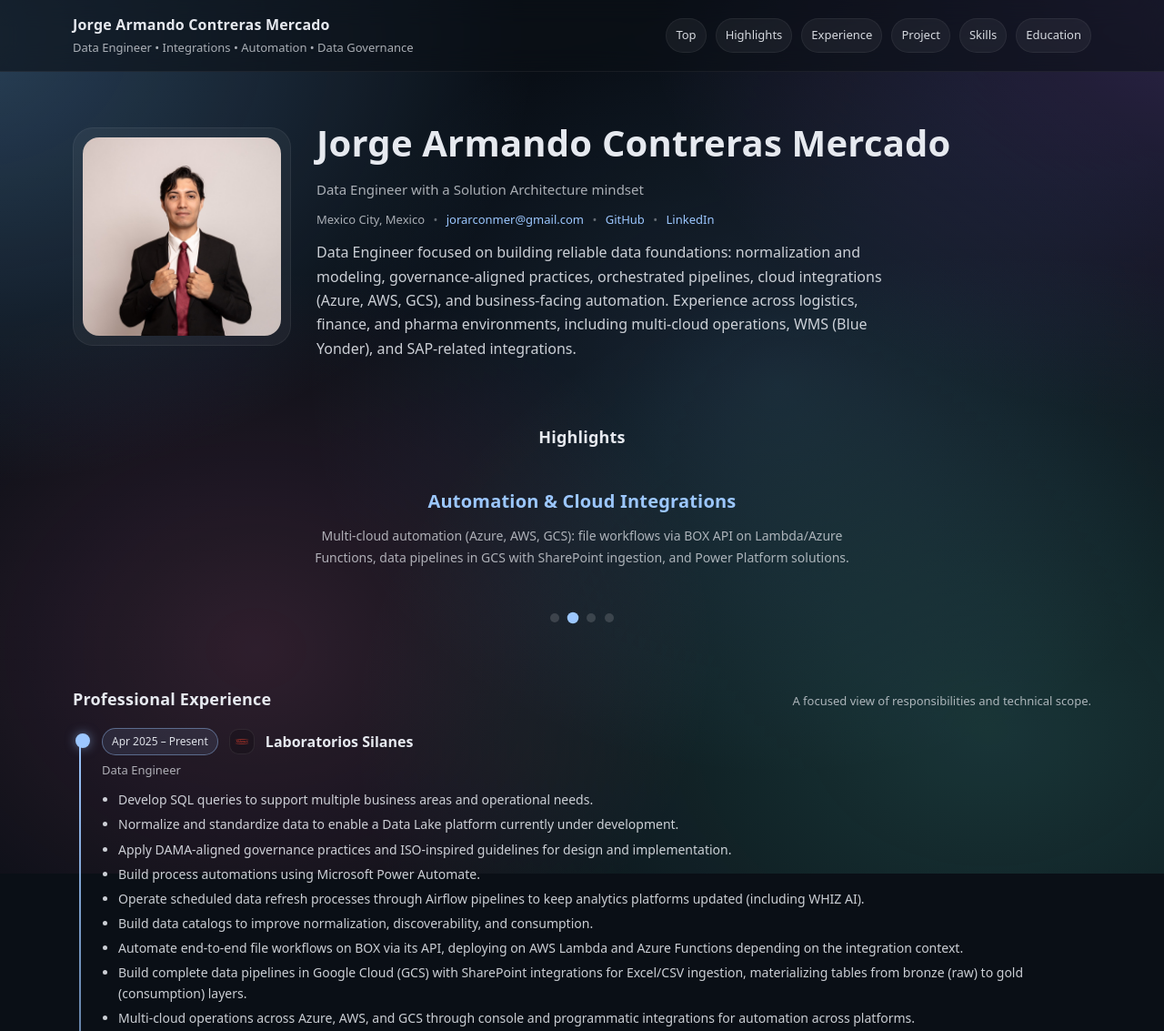
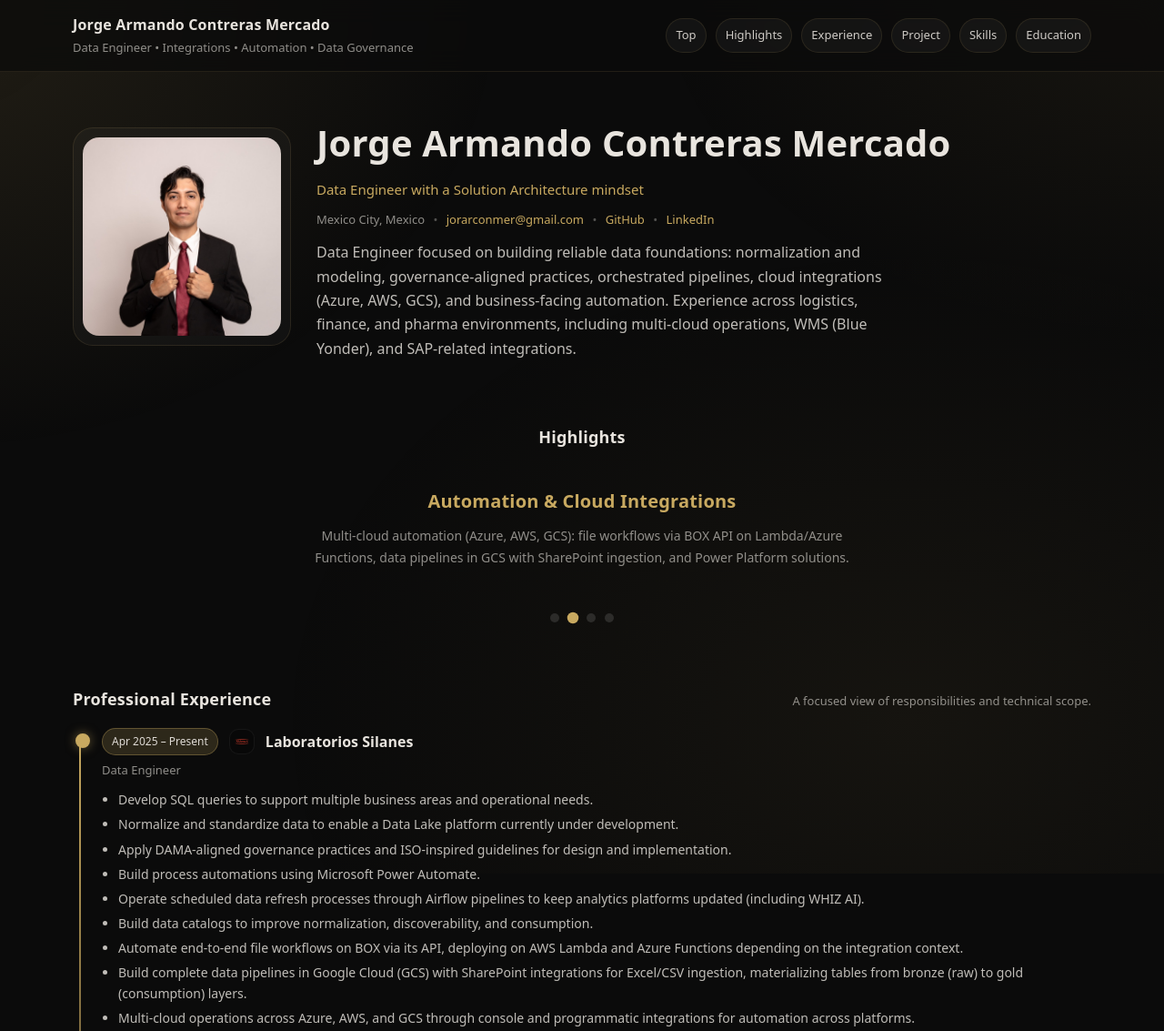
Before and after one commit to JACM8544/WebPortfolioJACM, a plain HTML site: page index.html in a window 1280 px wide. Shown: the top 1133 px of the page at 91% size. Drawn offline with Linux system fonts and the light colour scheme.

Commit message:
Fix carousel and rebrand to black & gold palette
- Fix carousel: switch from broken translateX to fade approach with absolute positioning
- New color palette: deep black (#0b0b0b) with gold accent (#c8a960)
- Subtle gold-tinted background gradients instead of blue/purple aurora
- Gold borders, dividers, pills, dots, and hover states throughout
- Warmer text tones to match the new palette

Co-Authored-By: Claude Opus 4.6 (1M context) <noreply@anthropic.com>

```diff
--- a/index.html
+++ b/index.html
@@ -339,19 +339,17 @@
     document.getElementById("lastUpdated").textContent =
       now.toLocaleDateString("en-US", { year: "numeric", month: "long", day: "numeric" });
 
-    /* ── Carousel ── */
+    /* ── Carousel (fade) ── */
     (function () {
-      const track = document.querySelector(".carousel__track");
-      const slides = document.querySelectorAll(".carousel__slide");
-      const dots = document.querySelectorAll(".carousel__dot");
-      let current = 0;
-      let interval;
+      var slides = document.querySelectorAll(".carousel__slide");
+      var dots = document.querySelectorAll(".carousel__dot");
+      var current = 0;
+      var interval;
 
       function goTo(index) {
         slides[current].classList.remove("carousel__slide--active");
         dots[current].classList.remove("carousel__dot--active");
         current = index;
-        track.style.transform = "translateX(-" + current * 100 + "%)";
         slides[current].classList.add("carousel__slide--active");
         dots[current].classList.add("carousel__dot--active");
       }
--- a/styles.css
+++ b/styles.css
@@ -1,12 +1,14 @@
 :root{
-  --bg: #0a0f16;
-  --text: #e6e9ef;
-  --muted: rgba(230,233,239,.72);
-  --panel: rgba(255,255,255,.06);
-  --panel2: rgba(255,255,255,.04);
-  --stroke: rgba(255,255,255,.10);
-  --accent: #9cc7ff;
-  --shadow: 0 24px 70px rgba(0,0,0,.45);
+  --bg: #0b0b0b;
+  --text: #e8e4de;
+  --muted: rgba(232,228,222,.60);
+  --panel: rgba(255,255,255,.04);
+  --panel2: rgba(255,255,255,.03);
+  --stroke: rgba(200,170,110,.12);
+  --accent: #c8a960;
+  --accent-light: rgba(200,169,96,.18);
+  --accent-glow: rgba(200,169,96,.35);
+  --shadow: 0 24px 70px rgba(0,0,0,.50);
 }
 
 *{ box-sizing: border-box; }
@@ -40,7 +42,7 @@ a:hover{ text-decoration: underline; }
 .dot{ opacity: .55; padding: 0 6px; }
 .muted{ color: var(--muted); }
 
-/* ── Aurora background ── */
+/* ── Background ── */
 body::before{
   content:"";
   position: fixed;
@@ -48,12 +50,10 @@ body::before{
   z-index: -2;
   pointer-events: none;
   background:
-    radial-gradient(900px 700px at 12% 18%, rgba(120, 190, 255, .30), transparent 70%),
-    radial-gradient(880px 700px at 88% 12%, rgba(170, 120, 255, .24), transparent 70%),
-    radial-gradient(1000px 750px at 75% 86%, rgba(90, 220, 200, .20), transparent 70%),
-    radial-gradient(700px 580px at 30% 78%, rgba(255, 120, 180, .16), transparent 72%),
-    radial-gradient(700px 580px at 62% 52%, rgba(120, 190, 255, .14), transparent 74%);
-  opacity: .95;
+    radial-gradient(900px 700px at 10% 15%, rgba(200,169,96,.12), transparent 70%),
+    radial-gradient(800px 600px at 85% 10%, rgba(180,150,80,.08), transparent 70%),
+    radial-gradient(1000px 750px at 70% 85%, rgba(200,169,96,.06), transparent 70%);
+  opacity: 1;
 }
 
 body::after{
@@ -63,9 +63,9 @@ body::after{
   z-index: -1;
   pointer-events: none;
   background-image:
-    repeating-linear-gradient(0deg, rgba(255,255,255,.018) 0 1px, rgba(0,0,0,0) 1px 3px),
-    repeating-linear-gradient(90deg, rgba(255,255,255,.012) 0 1px, rgba(0,0,0,0) 1px 4px);
-  opacity: .12;
+    repeating-linear-gradient(0deg, rgba(255,255,255,.012) 0 1px, rgba(0,0,0,0) 1px 3px),
+    repeating-linear-gradient(90deg, rgba(255,255,255,.008) 0 1px, rgba(0,0,0,0) 1px 4px);
+  opacity: .10;
 }
 
 /* ── Header ── */
@@ -75,8 +75,8 @@ body::after{
   z-index: 9999;
   isolation: isolate;
   backdrop-filter: blur(14px);
-  background: rgba(10,15,22,.60);
-  border-bottom: 1px solid rgba(255,255,255,.06);
+  background: rgba(11,11,11,.75);
+  border-bottom: 1px solid var(--stroke);
 }
 
 .header__grid--premium{
@@ -108,23 +108,23 @@ body::after{
   font-size: 13px;
   padding: 7px 10px;
   border-radius: 999px;
-  color: rgba(230,233,239,.92);
-  background: rgba(255,255,255,.05);
-  border: 1px solid rgba(255,255,255,.06);
+  color: rgba(232,228,222,.88);
+  background: rgba(255,255,255,.04);
+  border: 1px solid rgba(200,169,96,.12);
   transition: border-color .25s, background .25s;
 }
 
 .nav--premium a:hover{
   text-decoration: none;
-  border-color: rgba(156,199,255,.40);
-  background: rgba(156,199,255,.10);
+  border-color: var(--accent-glow);
+  background: var(--accent-light);
 }
 
 main{
   padding: 104px 0 60px;
 }
 
-/* ── Section titles (open layout) ── */
+/* ── Section titles ── */
 .section-title{
   font-size: 18px;
   font-weight: 750;
@@ -149,12 +149,11 @@ main{
 .section-head h2{ margin: 0; font-size: 18px; letter-spacing: .2px; }
 .section-head p{ margin: 0; font-size: 13px; }
 
-/* ── Spacing between open sections ── */
 .open-section{
   padding: 40px 0 20px;
 }
 
-/* ── HERO (open, no card) ── */
+/* ── HERO ── */
 .hero{ padding: 20px 0 40px; }
 
 .hero__grid{
@@ -167,8 +166,8 @@ main{
 .hero__photo{
   border-radius: 22px;
   padding: 10px;
-  background: rgba(255,255,255,.05);
-  border: 1px solid rgba(255,255,255,.06);
+  background: rgba(255,255,255,.03);
+  border: 1px solid var(--stroke);
 }
 
 .hero__photo img{
@@ -188,7 +187,7 @@ main{
 
 .hero__subtitle{
   margin: 6px 0 10px 0;
-  color: var(--muted);
+  color: var(--accent);
   font-size: 15px;
 }
 
@@ -200,14 +199,13 @@ main{
 
 .hero__about{
   margin: 10px 0 0 0;
-  color: rgba(230,233,239,.88);
+  color: rgba(232,228,222,.82);
   max-width: 72ch;
 }
 
 /* ── HIGHLIGHTS CAROUSEL ── */
 .carousel-section{
   padding: 30px 0;
-  overflow: hidden;
 }
 
 .carousel{
@@ -216,21 +214,22 @@ main{
 }
 
 .carousel__track{
-  display: flex;
-  transition: transform .5s cubic-bezier(.4, 0, .2, 1);
+  position: relative;
+  min-height: 120px;
 }
 
 .carousel__slide{
-  min-width: 100%;
-  padding: 0 10px;
-  opacity: .4;
-  transform: scale(.95);
-  transition: opacity .5s, transform .5s;
+  position: absolute;
+  inset: 0;
+  opacity: 0;
+  pointer-events: none;
+  transition: opacity .6s ease;
 }
 
 .carousel__slide--active{
   opacity: 1;
-  transform: scale(1);
+  position: relative;
+  pointer-events: auto;
 }
 
 .carousel__content{
@@ -265,7 +264,7 @@ main{
   width: 10px;
   height: 10px;
   border-radius: 50%;
-  background: rgba(255,255,255,.15);
+  background: rgba(255,255,255,.12);
   border: none;
   cursor: pointer;
   padding: 0;
@@ -278,16 +277,15 @@ main{
 }
 
 .carousel__dot:hover{
-  background: rgba(156,199,255,.5);
+  background: var(--accent-glow);
 }
 
-/* ── EXPERIENCE TIMELINE (open) ── */
+/* ── EXPERIENCE TIMELINE ── */
 .timeline-open{
   position: relative;
   padding-left: 32px;
 }
 
-/* Vertical line */
 .timeline-open::before{
   content: "";
   position: absolute;
@@ -295,7 +293,7 @@ main{
   top: 8px;
   bottom: 8px;
   width: 2px;
-  background: linear-gradient(180deg, var(--accent), rgba(156,199,255,.1));
+  background: linear-gradient(180deg, var(--accent), rgba(200,169,96,.08));
   border-radius: 2px;
 }
 
@@ -306,7 +304,6 @@ main{
 
 .tl-item:last-child{ padding-bottom: 0; }
 
-/* Dot on the line */
 .tl-item::before{
   content: "";
   position: absolute;
@@ -323,7 +320,7 @@ main{
 
 .tl-item:first-child::before{
   background: var(--accent);
-  box-shadow: 0 0 12px rgba(156,199,255,.5);
+  box-shadow: 0 0 12px rgba(200,169,96,.5);
 }
 
 .tl-head{
@@ -339,14 +336,14 @@ main{
   font-size: 12px;
   padding: 4px 10px;
   border-radius: 999px;
-  border: 1px solid rgba(156,199,255,.42);
-  background: rgba(156,199,255,.10);
-  color: rgba(230,233,239,.95);
+  border: 1px solid var(--accent-glow);
+  background: var(--accent-light);
+  color: rgba(232,228,222,.95);
 }
 
 .pill--muted{
   border-color: rgba(255,255,255,.08);
-  background: rgba(255,255,255,.05);
+  background: rgba(255,255,255,.04);
   color: var(--muted);
 }
 
@@ -355,8 +352,8 @@ main{
   height: 28px;
   object-fit: contain;
   border-radius: 10px;
-  background: rgba(0,0,0,.20);
-  border: 1px solid rgba(255,255,255,.08);
+  background: rgba(0,0,0,.25);
+  border: 1px solid rgba(255,255,255,.06);
   padding: 5px;
   flex: 0 0 auto;
 }
@@ -367,8 +364,9 @@ main{
 
 .tl-role{
   color: var(--muted);
+  margin-top: 2px;
   font-size: 13px;
-  margin: 2px 0 10px 0;
+  margin-bottom: 10px;
 }
 
 .tl-item ul{
@@ -379,24 +377,24 @@ main{
 .tl-item li{
   margin-bottom: 4px;
   font-size: 14px;
-  color: rgba(230,233,239,.88);
+  color: rgba(232,228,222,.82);
 }
 
-/* ── PROJECT (subtle card) ── */
+/* ── PROJECT ── */
 .project-section{
   padding: 40px 0 20px;
 }
 
 .project-card{
-  background: rgba(255,255,255,.03);
-  border: 1px solid rgba(255,255,255,.06);
+  background: rgba(255,255,255,.02);
+  border: 1px solid var(--stroke);
   border-radius: 20px;
   padding: 24px;
   transition: border-color .3s, transform .3s;
 }
 
 .project-card:hover{
-  border-color: rgba(156,199,255,.20);
+  border-color: var(--accent-glow);
   transform: translateY(-2px);
 }
 
@@ -414,11 +412,11 @@ main{
 .callout{
   border-radius: 18px;
   padding: 16px;
-  background: rgba(255,255,255,.04);
-  border: 1px solid rgba(255,255,255,.06);
+  background: rgba(255,255,255,.03);
+  border: 1px solid var(--stroke);
 }
 
-/* ── SKILLS (open floating chips) ── */
+/* ── SKILLS ── */
 .skills-open{
   padding: 40px 0 20px;
 }
@@ -440,11 +438,10 @@ main{
 
 .skill-divider{
   height: 1px;
-  background: linear-gradient(90deg, rgba(156,199,255,.3), transparent 60%);
+  background: linear-gradient(90deg, var(--accent-glow), transparent 60%);
   margin-bottom: 12px;
 }
 
-/* Chips */
 .chips{ margin: 0; }
 
 .chip{
@@ -453,26 +450,26 @@ main{
   padding: 6px 12px;
   font-size: 13px;
   border-radius: 999px;
-  border: 1px solid rgba(255,255,255,.08);
-  background: rgba(0,0,0,.18);
-  color: rgba(230,233,239,.90);
+  border: 1px solid rgba(200,169,96,.12);
+  background: rgba(200,169,96,.06);
+  color: rgba(232,228,222,.88);
   transition: border-color .25s, transform .25s, background .25s;
 }
 
 .chip:hover{
-  border-color: rgba(156,199,255,.35);
-  background: rgba(156,199,255,.08);
+  border-color: var(--accent-glow);
+  background: var(--accent-light);
   transform: translateY(-2px);
 }
 
-/* ── EDUCATION (open) ── */
+/* ── EDUCATION ── */
 .education-open{
   padding: 40px 0 20px;
 }
 
 .edu-item{
   padding: 20px 0;
-  border-bottom: 1px solid rgba(255,255,255,.06);
+  border-bottom: 1px solid var(--stroke);
 }
 
 .edu-item:last-child{ border-bottom: none; }
@@ -485,7 +482,7 @@ main{
 .edu-item h4{
   margin: 12px 0 8px 0;
   font-size: 14px;
-  color: rgba(230,233,239,.92);
+  color: rgba(232,228,222,.88);
 }
 
 .edu-item ul{
@@ -496,7 +493,7 @@ main{
 .edu-item li{
   margin-bottom: 4px;
   font-size: 14px;
-  color: rgba(230,233,239,.88);
+  color: rgba(232,228,222,.82);
 }
 
 /* ── Footer ── */
@@ -520,7 +517,6 @@ main{
   transform: translateY(0);
 }
 
-/* staggered children */
 .fade-children > *{
   opacity: 0;
   transform: translateY(16px);
@@ -545,8 +541,7 @@ main{
 }
 
 @media (max-width: 860px){
-  .hero__grid{ grid-template-columns: 1fr; }
-  .hero__grid{ text-align: center; }
+  .hero__grid{ grid-template-columns: 1fr; text-align: center; }
   .hero__photo{ max-width: 220px; margin: 0 auto; }
   .hero__about{ margin-left: auto; margin-right: auto; }
 }
```
